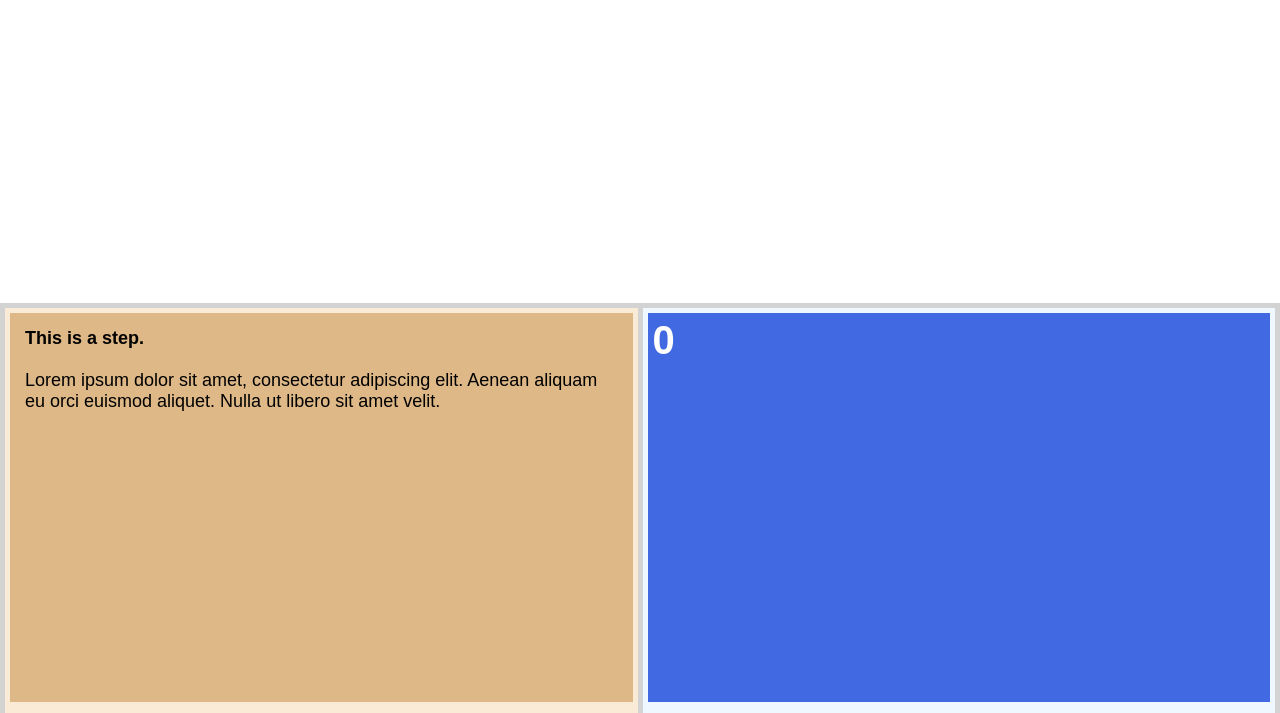
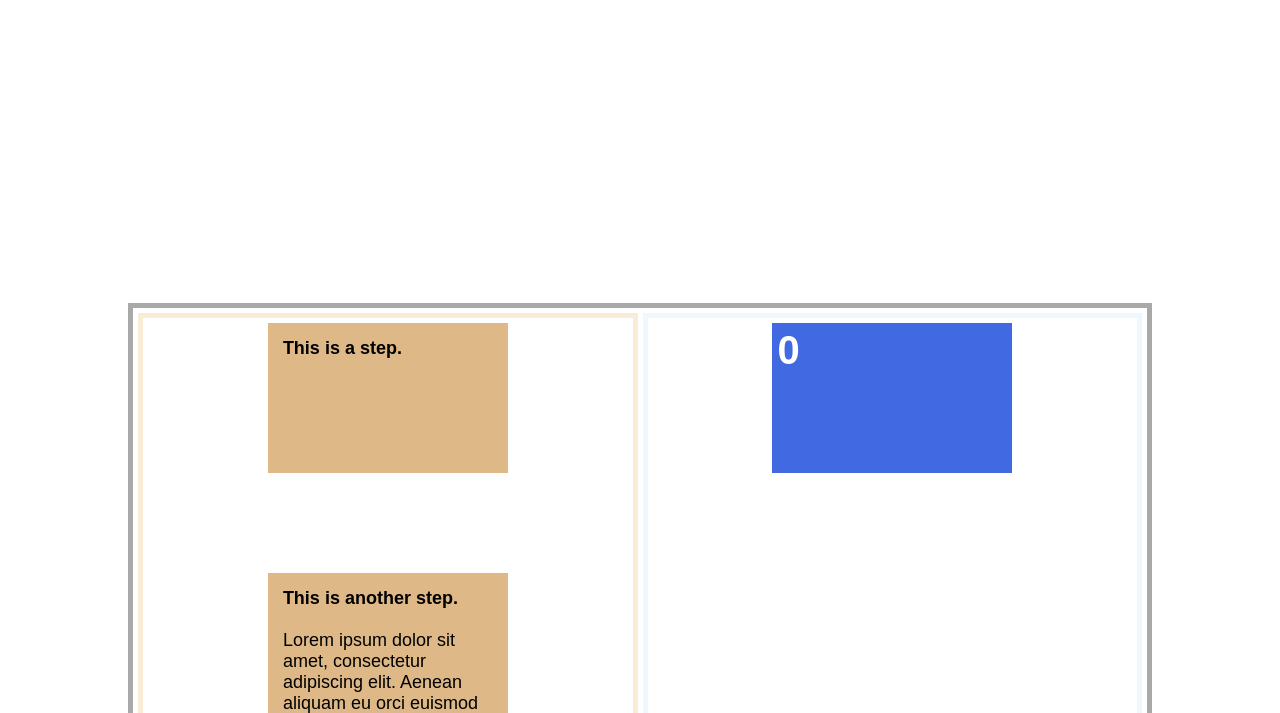
Before and after one commit to raphaellith/Scrollytelling, a website with bundled scripts: page index.html in a window 1280 px wide. Shown: the part 87-800 px from the top of the page. Built offline with nearby package versions, Linux system fonts and the light colour scheme.

Commit message:
installed and imported waypoints

```diff
--- a/css/style.css
+++ b/css/style.css
@@ -3,8 +3,8 @@
 }
 
 body {
-  margin-left: 0;
-  margin-right: 0;
+  margin-left: 10%;
+  margin-right: 10%;
 
   font-family: Arial, Helvetica, sans-serif;
   font-size: 18px;
@@ -13,27 +13,40 @@ body {
 #scrolly {
   position: relative;
 
-  display: flex;
-  flex-flow: row nowrap;
-  justify-content: space-between;
-  gap: 5px;
+  display: grid;
+  grid-template-columns: 1fr 1fr;
+  grid-template-rows: 1fr;
+  column-gap: 5px;
+  /* gap: 5px; */
 
   padding: 5px;
 
-  background-color: lightgray;
+  border: darkgray solid 5px;
 }
 
-#steps {
-  flex-basis: 0;
-  flex-grow: 1;
-  flex-shrink: 1;
+#step-area {
+  grid-column: 1/2;
+  grid-row: 1/1;
 
   padding: 5px;
 
-  background-color: antiquewhite;
+  border: antiquewhite solid 5px;
+
+  /* z-index: 1; */
+}
+
+#fig-area {
+  grid-column: 2/3;
+  grid-row: 1/1;
+  padding: 5px;
+
+  border: aliceblue solid 5px;
 }
 
 .step {
+  margin: auto;
+  width: 50%;
+
   margin-bottom: 100px;
   padding: 15px;
   aspect-ratio: 1.6;
@@ -45,21 +58,13 @@ body {
   margin-bottom: 0;
 }
 
-#figs {
-  flex-basis: 0;
-  flex-grow: 1;
-  flex-shrink: 1;
-
-  padding: 5px;
-
-  background-color: aliceblue;
-}
-
 #fig {
   position: sticky;
   top: 200px;
 
-  width: 100%;
+  margin: auto;
+
+  width: 50%;
   aspect-ratio: 1.6;
 
   padding: 5px;
--- a/index.html
+++ b/index.html
@@ -15,10 +15,15 @@
     <section style="height: 300px;"></section>
 
     <section id="scrolly">
-        <div id="steps">
+        <div id="fig-area">
+            <div id="fig">
+                0
+            </div>
+        </div>
+
+        <div id="step-area">
             <div class="step" id="0">
-                <b>This is a step.</b><br><br>
-                Lorem ipsum dolor sit amet, consectetur adipiscing elit. Aenean aliquam eu orci euismod aliquet. Nulla ut libero sit amet velit.
+                <b>This is a step.</b><br>
             </div>
 
             <div class="step" id="1">
@@ -32,16 +37,12 @@
             </div>
 
             <div class="step" id="3">
-                This is the final step.<br><br>
+                <b>This is the final step.</b><br><br>
                 Lorem ipsum dolor sit amet, consectetur adipiscing elit. Aenean aliquam eu orci euismod aliquet. Nulla ut libero sit amet velit.
             </div>
         </div>
 
-        <div id="figs">
-            <div id="fig">
-                0
-            </div>
-        </div>
+
     </section>
 
     <section style="height: 1000px;"></section>
--- a/src/index.ts
+++ b/src/index.ts
@@ -1,24 +1 @@
-// https://stackoverflow.com/questions/58182148/can-intersection-observer-be-used-to-calculate-trigger-at-specific-offset-top-of
-
-const options = {
-    root: null,  // Document's viewport
-    rootMargin: "-200px 0px -200px 0px",
-    scrollMargin: "0px",
-    threshold: 1,
-};
-
-
-function callback(entries, observer) {
-    entries.forEach((entry) => {
-        console.log(entry);
-        if (!entry.isIntersecting) {
-            document.querySelector("#fig").textContent = entry.target.id;
-        }
-    })
-}
-
-const observer: IntersectionObserver = new IntersectionObserver(callback, options);
-
-// observer.observe(document.querySelector(".step"));
-document.querySelectorAll(".step").forEach(t => observer.observe(t));
-// observer.observe();
+import 'waypoints';
```
Also changed, not shown: package.json (+14 -0 lines), tsconfig.json (+32 -1 lines), dist/index.d.ts, dist/index.js, 3 other files.
